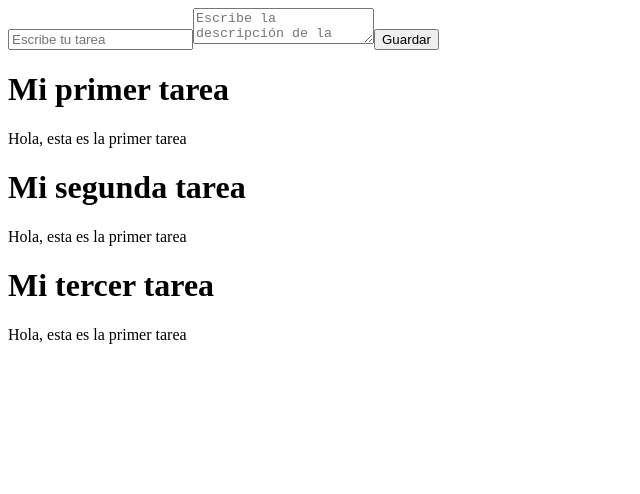
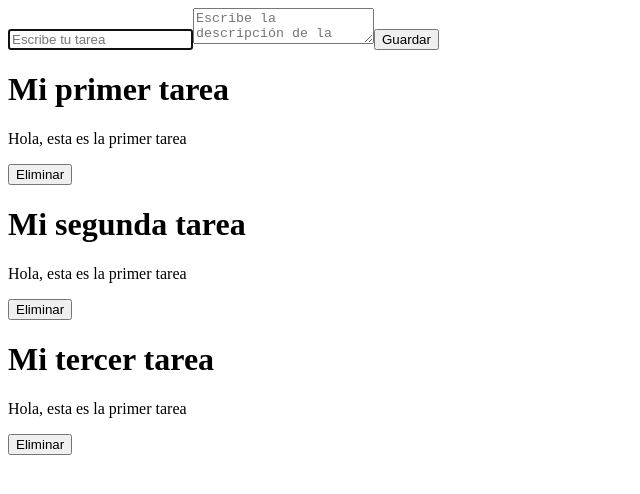
Before and after one commit to EmilceAide/task, a React (Vite) app: page / in a window 1280 px wide. Shown: the top 494 px of the page, without its empty margins (0-640 px from the left). Built offline with nearby package versions, Linux system fonts and the light colour scheme.

Commit message:
button with delete task functionality

```diff
--- a/src/App.jsx
+++ b/src/App.jsx
@@ -20,11 +20,14 @@
       },
     ]);
   };
+  const deleteTask = (taskId) => {
+    setTasks(tasks.filter((task) => task.id !== taskId));
+  };
 
   return (
     <>
       <TaskForm createTask={createTask} />
-      <TaskList tasks={tasks} />
+      <TaskList tasks={tasks} deleteTask={deleteTask} />
     </>
   );
 }
--- a/src/components/TaskCard.jsx
+++ b/src/components/TaskCard.jsx
@@ -1,8 +1,9 @@
-function TaskCard({ task }) {
+function TaskCard({ task, deleteTask }) {
   return (
     <div>
       <h1>{task.title}</h1>
       <p>{task.description}</p>
+      <button onClick={() => deleteTask(task.id)}>Eliminar </button>
     </div>
   );
 }
--- a/src/components/TaskForm.jsx
+++ b/src/components/TaskForm.jsx
@@ -20,6 +20,7 @@
         placeholder="Escribe tu tarea"
         onChange={(e) => setTitle(e.target.value)}
         value={title}
+        autoFocus
       />
       <textarea
         placeholder="Escribe la descripción de la tarea"
--- a/src/components/TaskList.jsx
+++ b/src/components/TaskList.jsx
@@ -1,11 +1,11 @@
 import TaskCard from "./TaskCard";
 
-function TaskList({ tasks }) {
+function TaskList({ tasks, deleteTask }) {
   if (tasks.length === 0) return <h1>Crea tu primera tarea </h1>;
   return (
     <div>
       {tasks.map((task) => (
-        <TaskCard key={task.id} task={task} />
+        <TaskCard key={task.id} task={task} deleteTask={deleteTask} />
       ))}
     </div>
   );
```
